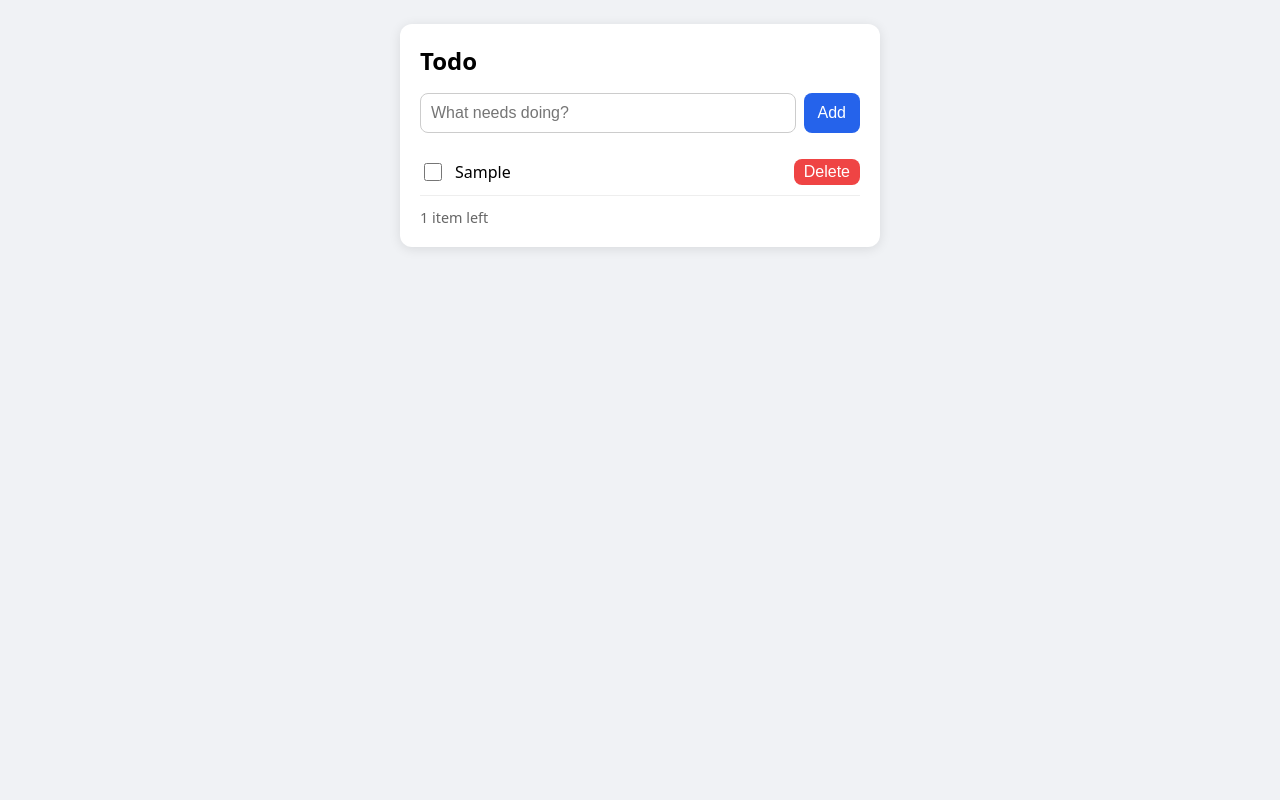
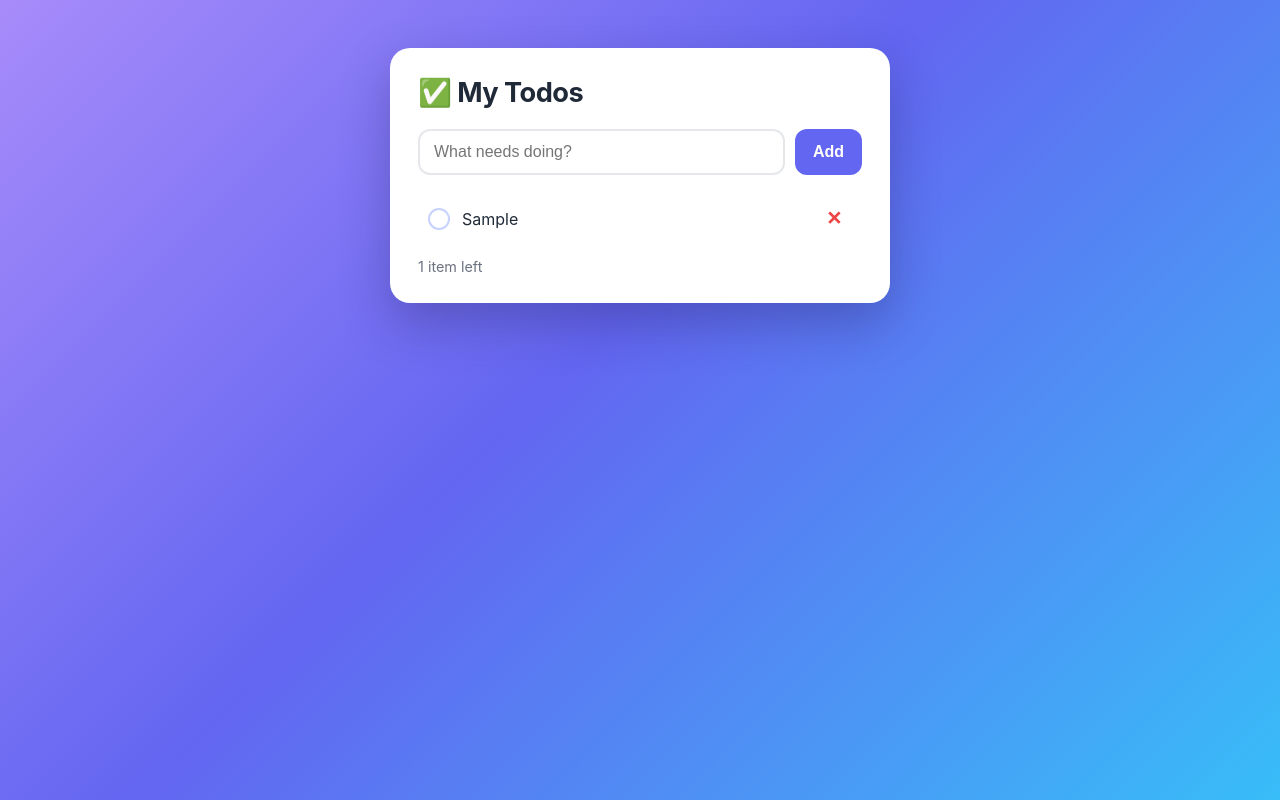
Before and after one commit to SlackIsBae/todo-app, a plain HTML site: page index.html in a window 1280 px wide. Both pictures are taken after typing "Sample" into the empty fields and a click on the button "Add". Drawn offline with Linux system fonts and the light colour scheme.

Commit message:
Beautify todo app: gradient, card, custom checkboxes, animations, clear completed (#2)
Co-authored-by: SlackIsBae <235365121+SlackIsBae@users.noreply.github.com>

```diff
--- a/index.html
+++ b/index.html
@@ -6,47 +6,78 @@
 <title>Todo</title>
 <style>
 *{box-sizing:border-box}
-body{margin:0;min-height:100vh;background:#f0f2f5;font-family:system-ui,sans-serif;display:flex;justify-content:center;padding:24px 12px}
-main{width:100%;max-width:480px;background:#fff;border-radius:12px;box-shadow:0 2px 12px rgba(0,0,0,.1);padding:20px;align-self:flex-start}
-h1{margin:0 0 16px;font-size:1.5rem}
-form{display:flex;gap:8px}
-input[type=text]{flex:1;min-width:0;padding:10px;border:1px solid #ccc;border-radius:8px;font-size:1rem}
-button{padding:10px 14px;border:0;border-radius:8px;background:#2563eb;color:#fff;font-size:1rem;cursor:pointer}
-ul{list-style:none;margin:16px 0 0;padding:0}
-li{display:flex;align-items:center;gap:10px;padding:10px 0;border-bottom:1px solid #eee}
-li span{flex:1;word-break:break-word}
-li.done span{text-decoration:line-through;color:#999}
-li button{background:#ef4444;padding:4px 10px}
-input[type=checkbox]{width:18px;height:18px}
-#count{margin-top:12px;color:#666;font-size:.9rem}
+body{margin:0;min-height:100vh;background:linear-gradient(135deg,#a78bfa 0%,#6366f1 45%,#38bdf8 100%);background-attachment:fixed;font-family:-apple-system,BlinkMacSystemFont,"Segoe UI",Roboto,Helvetica,Arial,sans-serif;display:flex;justify-content:center;padding:48px 14px;color:#1f2937}
+main{width:100%;max-width:500px;background:#fff;border-radius:20px;box-shadow:0 20px 50px rgba(30,27,75,.3);padding:28px;align-self:flex-start}
+h1{margin:0 0 20px;font-size:1.7rem;letter-spacing:-.02em}
+form{display:flex;gap:10px}
+input[type=text]{flex:1;min-width:0;padding:12px 14px;border:2px solid #e5e7eb;border-radius:12px;font-size:1rem;transition:border-color .2s,box-shadow .2s}
+input[type=text]:focus{outline:0;border-color:#6366f1;box-shadow:0 0 0 4px rgba(99,102,241,.2)}
+button{padding:12px 18px;border:0;border-radius:12px;background:#6366f1;color:#fff;font-size:1rem;font-weight:600;cursor:pointer;transition:background .2s,transform .1s}
+button:hover{background:#4f46e5}
+button:active{transform:scale(.96)}
+button:focus-visible,input[type=checkbox]:focus-visible{outline:3px solid #a5b4fc;outline-offset:2px}
+ul{list-style:none;margin:18px 0 0;padding:0}
+li{display:flex;align-items:center;gap:12px;padding:12px 10px;border-radius:12px;transition:background .2s;animation:in .25s ease-out}
+li:hover{background:#f5f3ff}
+li.out{animation:out .2s ease-in forwards}
+li span{flex:1;word-break:break-word;transition:color .2s}
+li.done span{text-decoration:line-through;color:#9ca3af}
+li button{background:transparent;color:#ef4444;padding:4px 10px;font-size:1.2rem;line-height:1;opacity:0;transition:opacity .2s,background .2s}
+li:hover button,li button:focus-visible{opacity:1}
+li button:hover{background:#fee2e2}
+@media(hover:none){li button{opacity:1}}
+input[type=checkbox]{appearance:none;-webkit-appearance:none;flex:none;width:22px;height:22px;margin:0;border:2px solid #c7d2fe;border-radius:50%;cursor:pointer;display:grid;place-items:center;transition:background .2s,border-color .2s}
+input[type=checkbox]:hover{border-color:#6366f1}
+input[type=checkbox]::after{content:"";width:6px;height:11px;border:solid #fff;border-width:0 2px 2px 0;transform:rotate(45deg) scale(0);margin-top:-2px;transition:transform .15s}
+input[type=checkbox]:checked{background:#6366f1;border-color:#6366f1}
+input[type=checkbox]:checked::after{transform:rotate(45deg) scale(1)}
+.empty{text-align:center;color:#9ca3af;padding:28px 0 12px}
+.empty b{display:block;font-size:2rem;margin-bottom:6px}
+footer{display:flex;justify-content:space-between;align-items:center;margin-top:14px;color:#6b7280;font-size:.9rem}
+#clear{background:transparent;color:#6366f1;padding:6px 10px;font-size:.9rem}
+#clear:hover{background:#eef2ff}
+@keyframes in{from{opacity:0;transform:translateY(-8px)}}
+@keyframes out{to{opacity:0;transform:translateX(24px)}}
+@media(prefers-reduced-motion:reduce){*{animation:none!important;transition:none!important}}
 </style>
 </head>
 <body>
 <main>
-<h1>Todo</h1>
-<form id="f"><input type="text" id="t" placeholder="What needs doing?" autocomplete="off"><button>Add</button></form>
+<h1>✅ My Todos</h1>
+<form id="f"><input type="text" id="t" placeholder="What needs doing?" autocomplete="off" aria-label="New todo"><button>Add</button></form>
 <ul id="list"></ul>
-<div id="count"></div>
+<footer><span id="count"></span><button type="button" id="clear">Clear completed</button></footer>
 </main>
 <script>
 var KEY="todos",tasks=[];
 try{tasks=JSON.parse(localStorage.getItem(KEY))||[]}catch(e){}
-var list=document.getElementById("list"),input=document.getElementById("t"),count=document.getElementById("count");
+var list=document.getElementById("list"),input=document.getElementById("t"),count=document.getElementById("count"),clear=document.getElementById("clear");
 function save(){localStorage.setItem(KEY,JSON.stringify(tasks))}
 function render(){
   list.innerHTML="";
+  if(!tasks.length){
+    var e=document.createElement("li");e.className="empty";e.style.display="block";
+    e.innerHTML="<b>🌱</b>Nothing here yet. Add your first todo!";
+    list.appendChild(e);
+  }
   tasks.forEach(function(k,i){
     var li=document.createElement("li");if(k.done)li.className="done";
     var c=document.createElement("input");c.type="checkbox";c.checked=k.done;
+    c.setAttribute("aria-label","Done: "+k.text);
     c.onchange=function(){k.done=c.checked;save();render()};
     var s=document.createElement("span");s.textContent=k.text;
-    var d=document.createElement("button");d.textContent="Delete";
-    d.onclick=function(){tasks.splice(i,1);save();render()};
+    var d=document.createElement("button");d.textContent="✕";d.setAttribute("aria-label","Delete "+k.text);
+    d.onclick=function(){
+      li.classList.add("out");
+      setTimeout(function(){tasks.splice(tasks.indexOf(k),1);save();render()},matchMedia("(prefers-reduced-motion:reduce)").matches?0:200);
+    };
     li.append(c,s,d);list.appendChild(li);
   });
   var n=tasks.filter(function(k){return !k.done}).length;
   count.textContent=n+(n===1?" item":" items")+" left";
+  clear.hidden=n===tasks.length;
 }
+clear.onclick=function(){tasks=tasks.filter(function(k){return !k.done});save();render()};
 document.getElementById("f").onsubmit=function(e){
   e.preventDefault();
   var v=input.value.trim();if(!v)return;
```
